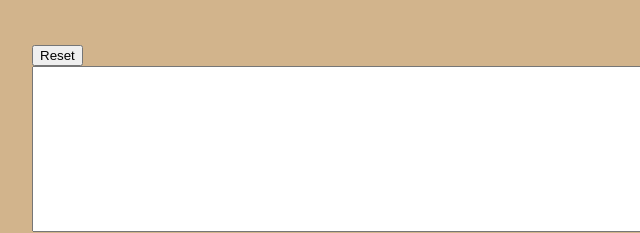
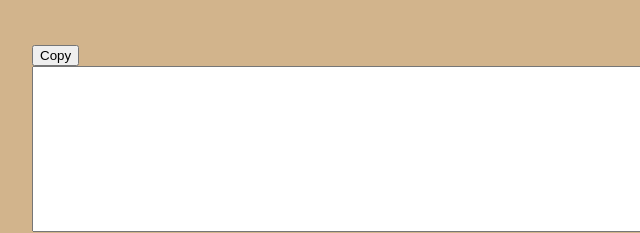
Before and after one commit to szynwod/Cezar, a plain HTML site: page index.html in a window 1280 px wide. Shown: the part 201-434 px from the top of the page, 183-823 px from the left. Drawn offline with Linux system fonts and the light colour scheme.

Commit message:
Update index.html

```diff
--- a/index.html
+++ b/index.html
@@ -10,7 +10,7 @@
 <body>
 <h1>Caesar cipher</h1>
 <h2>ROT* system</h2>
-<input type="button" value="Reset" onclick="reset();">
+<input type="button" value="Copy" onclick="copy();">
 <input type="button" value="Reset" style="float: right;" onclick="reset();">
 <textarea rows="8" cols="80" id=result-textarea></textarea>
 <label for=key>
```
